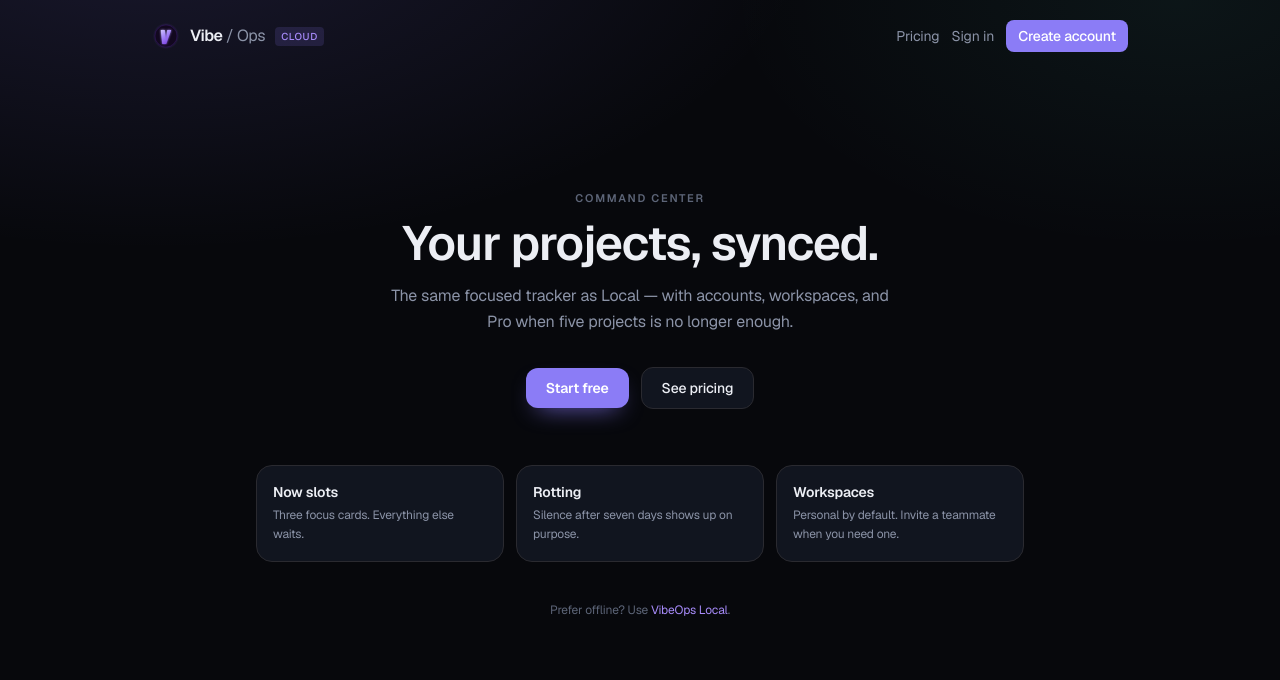
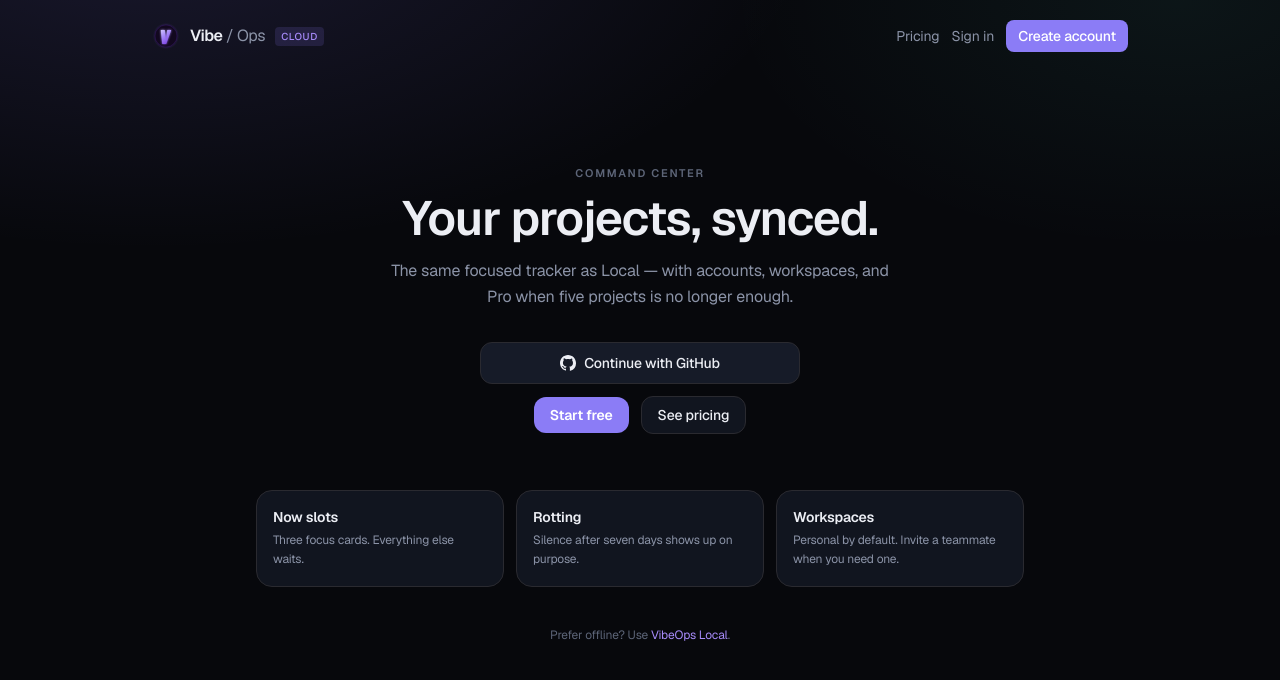
Before and after one commit to dustinholdfast/vibeops-cloud, a Next.js app: page / in a window 1280 px wide. Shown: the top 680 px of the page. Built offline with nearby package versions, Linux system fonts and the light colour scheme; no server answers.

Commit message:
GitHub credential sign-in
* Add GitHub OAuth sign-in through Clerk

* Surface GitHub on the landing page and document Clerk SSO

```diff
--- a/app/page.tsx
+++ b/app/page.tsx
@@ -1,6 +1,7 @@
 import Link from 'next/link';
 import { redirect } from 'next/navigation';
 import { getOptionalUserId } from '@/src/lib/auth';
+import { GitHubAuthButton } from '@/src/components/GitHubAuthButton';
 
 const tiles = [
   { title: 'Now slots', body: 'Three focus cards. Everything else waits.' },
@@ -50,19 +51,22 @@
           <p className="mt-4 text-text-muted text-base leading-relaxed max-w-lg mx-auto">
             The same focused tracker as Local — with accounts, workspaces, and Pro when five projects is no longer enough.
           </p>
-          <div className="mt-8 flex items-center justify-center gap-3 flex-wrap">
+          <div className="mt-8 mx-auto w-full max-w-xs space-y-3">
+            <GitHubAuthButton mode="sign-up" label="Continue with GitHub" />
+            <div className="flex items-center justify-center gap-3">
               <Link
                 href="/sign-up"
-              className="inline-flex items-center justify-center px-5 py-2.5 rounded-xl bg-purple hover:bg-purple-light text-white text-sm font-semibold shadow-[0_10px_24px_-12px_rgba(139,124,255,0.9)]"
+                className="inline-flex items-center justify-center px-4 py-2 rounded-xl bg-purple hover:bg-purple-light text-white text-sm font-semibold"
               >
                 Start free
               </Link>
               <Link
                 href="/pricing"
-              className="inline-flex items-center justify-center px-5 py-2.5 rounded-xl border border-border bg-surface text-text text-sm font-medium hover:bg-surface-elevated"
+                className="inline-flex items-center justify-center px-4 py-2 rounded-xl border border-border bg-surface text-text text-sm font-medium hover:bg-surface-elevated"
               >
                 See pricing
               </Link>
+            </div>
           </div>
         </div>
 
--- a/app/sign-in/[[...sign-in]]/page.tsx
+++ b/app/sign-in/[[...sign-in]]/page.tsx
@@ -1,16 +1,31 @@
 import { SignIn } from '@clerk/nextjs';
+import { AuthFrame } from '@/src/components/AuthFrame';
+import { GitHubAuthButton } from '@/src/components/GitHubAuthButton';
 
 export default function SignInPage() {
   return (
-    <div className="min-h-full flex items-center justify-center px-4">
+    <AuthFrame title="Sign in" subtitle="Use GitHub, or the email already on this account.">
+      <GitHubAuthButton mode="sign-in" />
+      <div className="my-4 flex items-center gap-3 text-[11px] uppercase tracking-wider text-text-dim">
+        <span className="h-px flex-1 bg-border" />
+        or email
+        <span className="h-px flex-1 bg-border" />
+      </div>
       <SignIn
+        routing="path"
+        path="/sign-in"
+        signUpUrl="/sign-up"
+        forceRedirectUrl="/dashboard"
         appearance={{
           elements: {
-            rootBox: 'mx-auto',
-            card: 'bg-surface border border-border shadow-xl',
+            rootBox: 'w-full',
+            card: 'bg-transparent shadow-none border-0 p-0',
+            header: 'hidden',
+            footer: 'hidden',
+            socialButtons: 'hidden',
           },
         }}
       />
-    </div>
+    </AuthFrame>
   );
 }
--- a/app/sign-up/[[...sign-up]]/page.tsx
+++ b/app/sign-up/[[...sign-up]]/page.tsx
@@ -1,16 +1,31 @@
 import { SignUp } from '@clerk/nextjs';
+import { AuthFrame } from '@/src/components/AuthFrame';
+import { GitHubAuthButton } from '@/src/components/GitHubAuthButton';
 
 export default function SignUpPage() {
   return (
-    <div className="min-h-full flex items-center justify-center px-4">
+    <AuthFrame title="Create account" subtitle="GitHub is the fastest path. Email works too.">
+      <GitHubAuthButton mode="sign-up" label="Sign up with GitHub" />
+      <div className="my-4 flex items-center gap-3 text-[11px] uppercase tracking-wider text-text-dim">
+        <span className="h-px flex-1 bg-border" />
+        or email
+        <span className="h-px flex-1 bg-border" />
+      </div>
       <SignUp
+        routing="path"
+        path="/sign-up"
+        signInUrl="/sign-in"
+        forceRedirectUrl="/dashboard"
         appearance={{
           elements: {
-            rootBox: 'mx-auto',
-            card: 'bg-surface border border-border shadow-xl',
+            rootBox: 'w-full',
+            card: 'bg-transparent shadow-none border-0 p-0',
+            header: 'hidden',
+            footer: 'hidden',
+            socialButtons: 'hidden',
           },
         }}
       />
-    </div>
+    </AuthFrame>
   );
 }
--- /dev/null
+++ b/src/components/AuthFrame.tsx
@@ -0,0 +1,29 @@
+import Link from 'next/link';
+import type { ReactNode } from 'react';
+
+export function AuthFrame({
+  title,
+  subtitle,
+  children,
+}: {
+  title: string;
+  subtitle: string;
+  children: ReactNode;
+}) {
+  return (
+    <div className="min-h-full flex flex-col items-center justify-center px-4 py-10">
+      <Link href="/" className="mb-6 inline-flex items-center gap-2">
+        {/* eslint-disable-next-line @next/next/no-img-element */}
+        <img src="/logo.svg" alt="" width={28} height={28} className="w-7 h-7 rounded-full" />
+        <span className="font-semibold tracking-tight text-text">
+          Vibe <span className="text-text-muted font-normal">/ Ops</span>
+        </span>
+      </Link>
+      <div className="w-full max-w-md rounded-2xl border border-border bg-surface p-6">
+        <h1 className="text-xl font-semibold tracking-tight text-text">{title}</h1>
+        <p className="mt-1 mb-5 text-sm text-text-muted">{subtitle}</p>
+        {children}
+      </div>
+    </div>
+  );
+}
--- /dev/null
+++ b/src/components/GitHubAuthButton.tsx
@@ -0,0 +1,78 @@
+'use client';
+
+import { useState } from 'react';
+import { useSignIn, useSignUp } from '@clerk/nextjs';
+
+export function GitHubAuthButton({
+  mode,
+  label = 'Continue with GitHub',
+}: {
+  mode: 'sign-in' | 'sign-up';
+  label?: string;
+}) {
+  const { signIn, isLoaded: signInLoaded } = useSignIn();
+  const { signUp, isLoaded: signUpLoaded } = useSignUp();
+  const [busy, setBusy] = useState(false);
+  const [error, setError] = useState<string | null>(null);
+  const loaded = mode === 'sign-in' ? signInLoaded : signUpLoaded;
+
+  const start = async () => {
+    if (!loaded) return;
+    setBusy(true);
+    setError(null);
+    try {
+      const redirectUrl = mode === 'sign-in' ? '/sign-in/sso-callback' : '/sign-up/sso-callback';
+      if (mode === 'sign-in') {
+        if (!signIn) throw new Error('Sign-in is not ready.');
+        await signIn.authenticateWithRedirect({
+          strategy: 'oauth_github',
+          redirectUrl,
+          redirectUrlComplete: '/dashboard',
+        });
+        return;
+      }
+      if (!signUp) throw new Error('Sign-up is not ready.');
+      await signUp.authenticateWithRedirect({
+        strategy: 'oauth_github',
+        redirectUrl,
+        redirectUrlComplete: '/dashboard',
+      });
+    } catch (cause) {
+      const message =
+        cause instanceof Error && /not enabled|oauth_github|strategy/i.test(cause.message)
+          ? 'GitHub is not enabled on this Clerk instance yet. Turn it on under SSO connections.'
+          : cause instanceof Error
+            ? cause.message
+            : 'Could not start GitHub sign-in.';
+      setError(message);
+      setBusy(false);
+    }
+  };
+
+  return (
+    <div className="space-y-2">
+      <button
+        type="button"
+        onClick={() => void start()}
+        disabled={!loaded || busy}
+        className="inline-flex w-full items-center justify-center gap-2 rounded-xl border border-border bg-surface-elevated px-4 py-2.5 text-sm font-medium text-text hover:border-purple/40 disabled:opacity-50"
+      >
+        <GitHubMark />
+        {busy ? 'Redirecting…' : label}
+      </button>
+      {error && (
+        <p role="alert" className="text-xs text-danger">
+          {error}
+        </p>
+      )}
+    </div>
+  );
+}
+
+function GitHubMark() {
+  return (
+    <svg width="16" height="16" viewBox="0 0 16 16" aria-hidden="true" className="fill-current">
+      <path d="M8 0C3.58 0 0 3.58 0 8c0 3.54 2.29 6.53 5.47 7.59.4.07.55-.17.55-.38 0-.19-.01-.82-.01-1.49-2.01.37-2.53-.49-2.69-.94-.09-.23-.48-.94-.82-1.13-.28-.15-.68-.52-.01-.53.63-.01 1.08.58 1.23.82.72 1.21 1.87.87 2.33.66.07-.52.28-.87.51-1.07-1.78-.2-3.64-.89-3.64-3.95 0-.87.31-1.59.82-2.15-.08-.2-.36-1.02.08-2.12 0 0 .67-.21 2.2.82A7.68 7.68 0 0 1 8 4.07c.64.003 1.28.087 1.88.25 1.53-1.04 2.2-.82 2.2-.82.44 1.1.16 1.92.08 2.12.51.56.82 1.27.82 2.15 0 3.07-1.87 3.75-3.65 3.95.29.25.54.73.54 1.48 0 1.07-.01 1.93-.01 2.2 0 .21.15.46.55.38A8.013 8.013 0 0 0 16 8c0-4.42-3.58-8-8-8Z" />
+    </svg>
+  );
+}
```
Also changed, not shown: 1 other file (tests, documents, lock files or other folders). Lines whose indentation alone changed are shown as unchanged.
